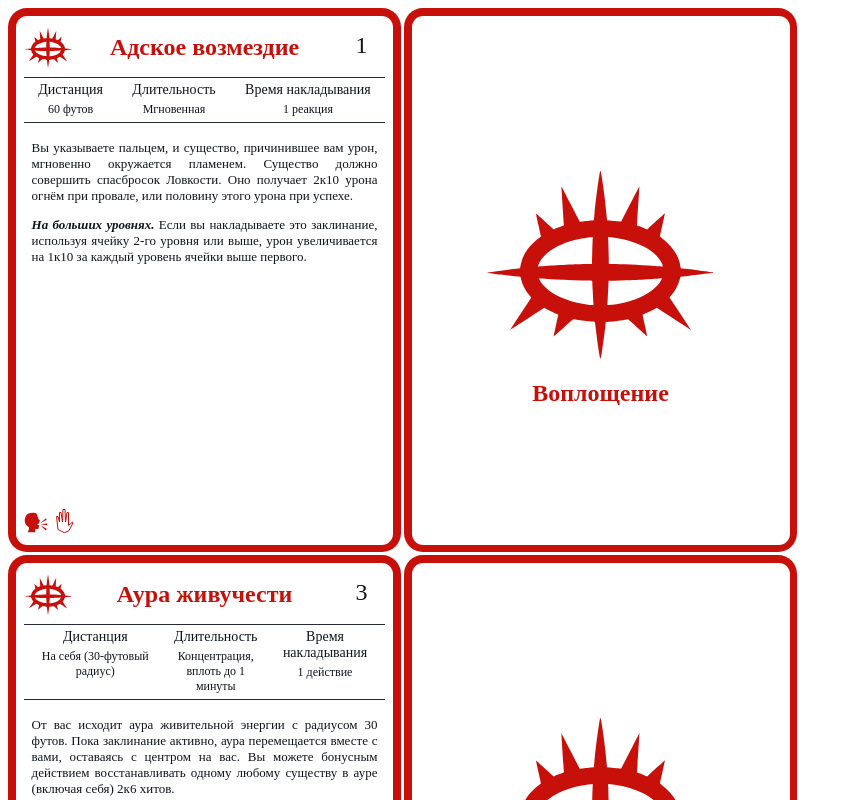
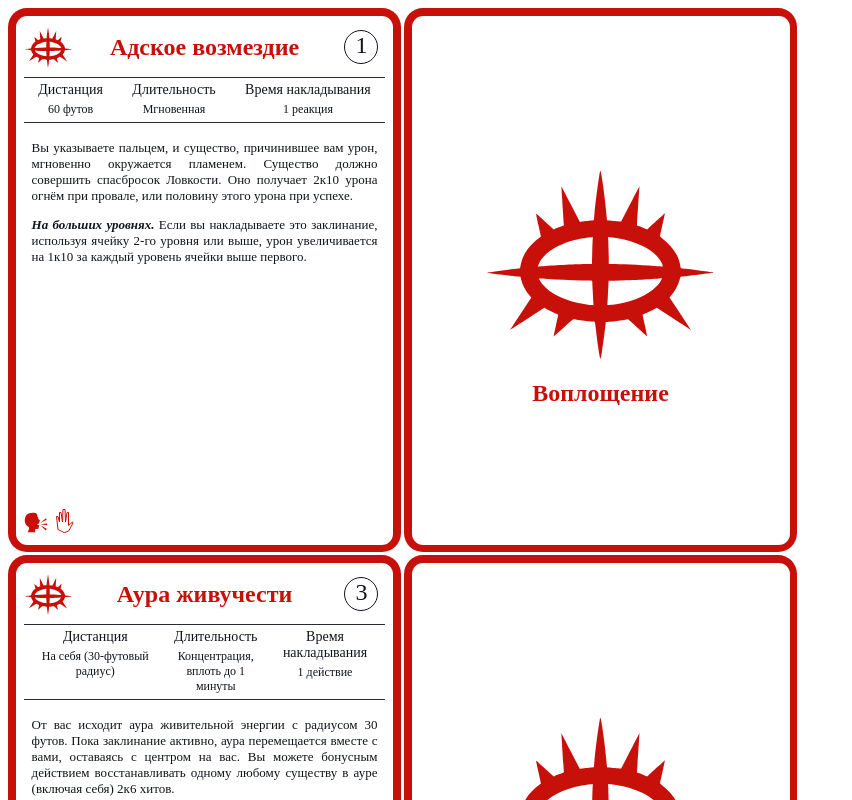
Before and after one commit to pyspice/dnd-spell-cards, a React (Create React App) app: page / in a window 1280 px wide. Shown: the top 800 px of the page, without its empty margins (0-852 px from the left). Built offline with nearby package versions, Linux system fonts and the light colour scheme.

Commit message:
Fixed spell level circle

```diff
--- a/src/SpellLevel.css
+++ b/src/SpellLevel.css
@@ -15,6 +15,6 @@
     left: 0;
     width: 32px;
     height: 32px;
-    outline: currentColor;
+    outline: 1px solid currentColor;
     border-radius: 50%;
 }
```
